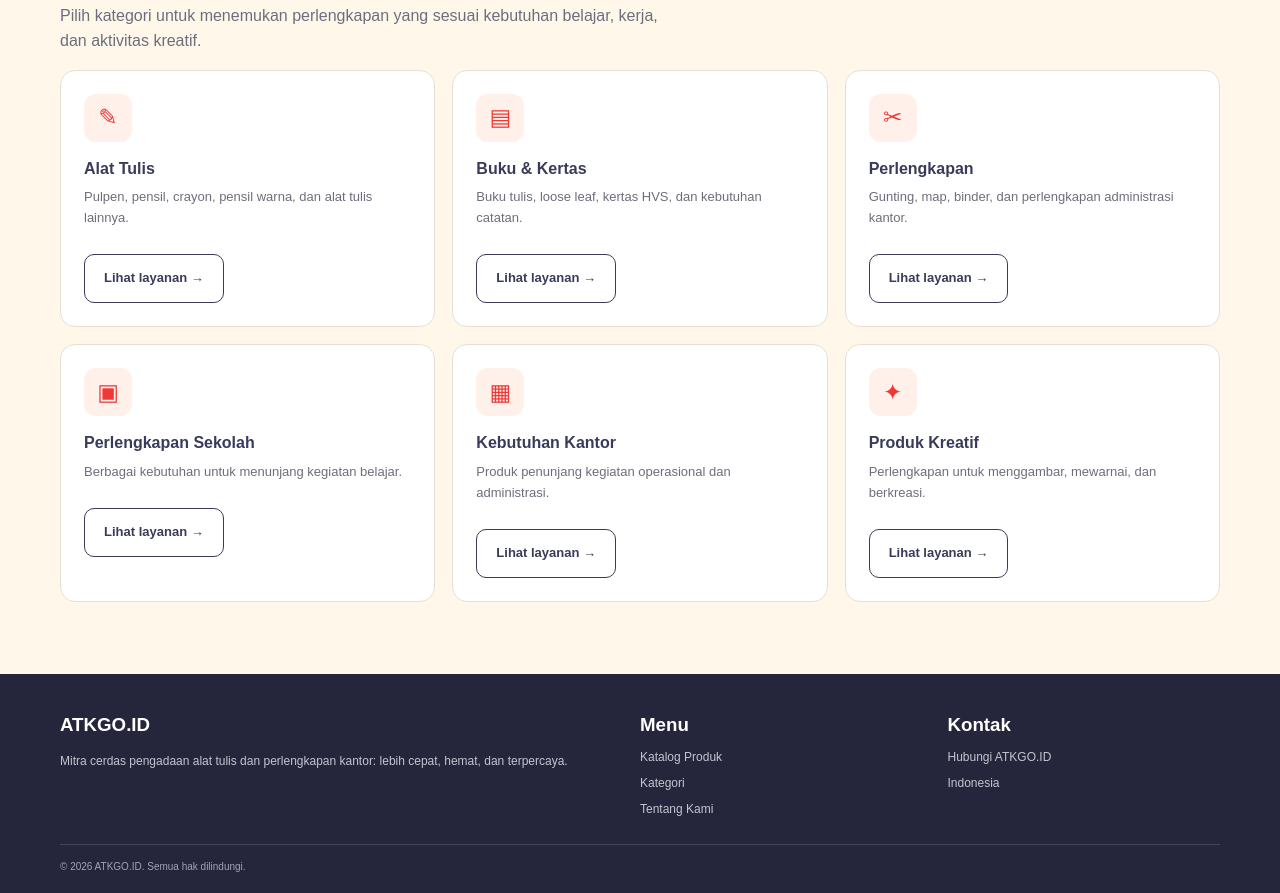
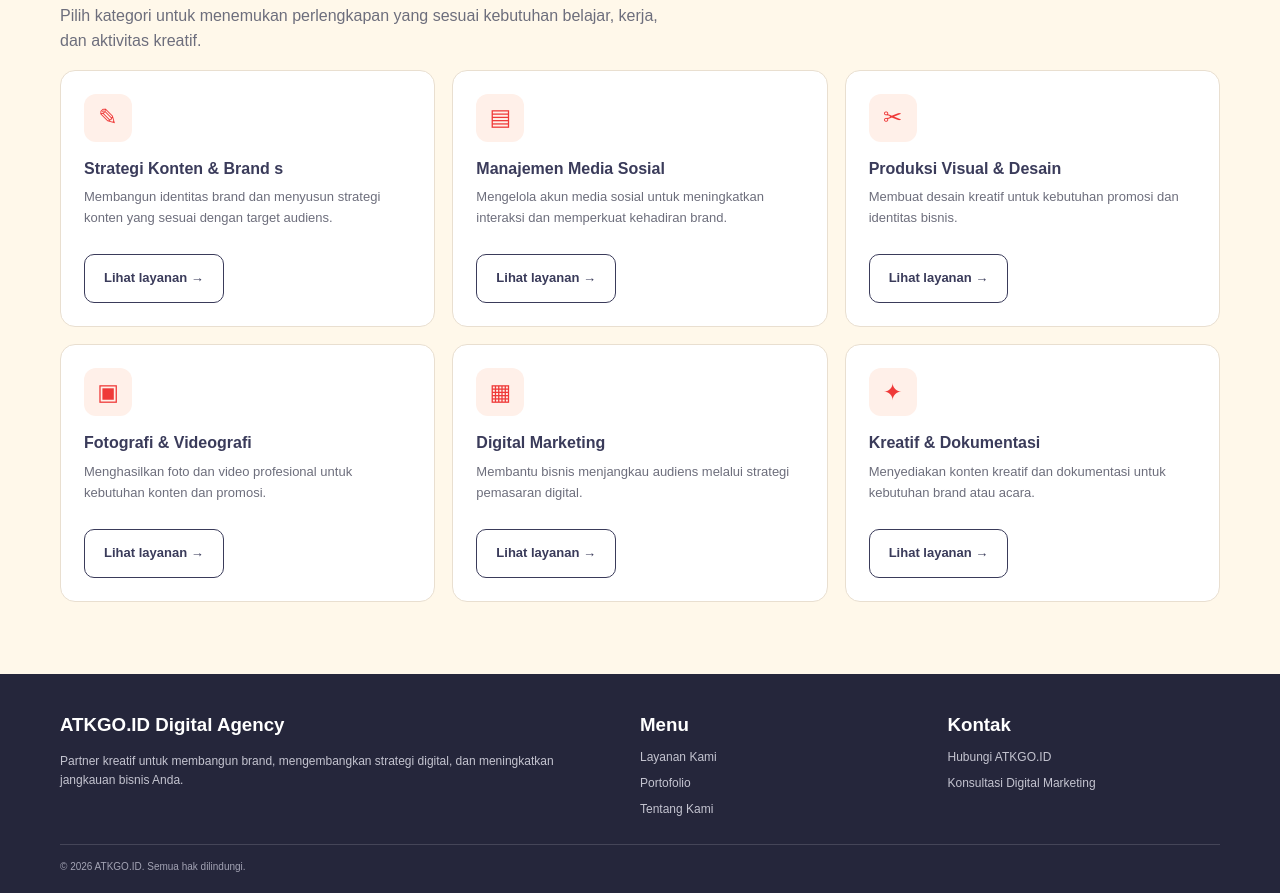
Before and after one commit to azizah015/atkgo, a plain HTML site: page kategori.html in a window 1280 px wide. Shown: the part 255-1148 px from the top of the page. Drawn offline with Linux system fonts and the light colour scheme.

Commit message:
Initial commit

```diff
--- a/kategori.html
+++ b/kategori.html
@@ -32,43 +32,43 @@
         <div class="grid">
           <article class="card">
             <div class="icon">✎</div>
-            <h3>Alat Tulis</h3>
-            <p>Pulpen, pensil, crayon, pensil warna, dan alat tulis lainnya.</p>
+            <h3>Strategi Konten &amp; Brand s</h3>
+            <p>Membangun identitas brand dan menyusun strategi konten yang sesuai dengan target audiens.</p>
             <br>
             <a class="btn btn-outline" href="produk.html">Lihat layanan →</a>
           </article>
           <article class="card">
             <div class="icon">▤</div>
-            <h3>Buku &amp; Kertas</h3>
-            <p>Buku tulis, loose leaf, kertas HVS, dan kebutuhan catatan.</p>
+            <h3>Manajemen Media Sosial</h3>
+            <p>Mengelola akun media sosial untuk meningkatkan interaksi dan memperkuat kehadiran brand.</p>
             <br>
             <a class="btn btn-outline" href="produk.html">Lihat layanan →</a>
           </article>
           <article class="card">
             <div class="icon">✂</div>
-            <h3>Perlengkapan</h3>
-            <p>Gunting, map, binder, dan perlengkapan administrasi kantor.</p>
+            <h3>Produksi Visual &amp; Desain </h3>
+            <p>Membuat desain kreatif untuk kebutuhan promosi dan identitas bisnis.</p>
             <br>
             <a class="btn btn-outline" href="produk.html">Lihat layanan →</a>
           </article>
           <article class="card">
             <div class="icon">▣</div>
-            <h3>Perlengkapan Sekolah</h3>
-            <p>Berbagai kebutuhan untuk menunjang kegiatan belajar.</p>
+            <h3>Fotografi &amp; Videografi</h3>
+            <p>Menghasilkan foto dan video profesional untuk kebutuhan konten dan promosi.</p>
             <br>
             <a class="btn btn-outline" href="produk.html">Lihat layanan →</a>
           </article>
           <article class="card">
             <div class="icon">▦</div>
-            <h3>Kebutuhan Kantor</h3>
-            <p>Produk penunjang kegiatan operasional dan administrasi.</p>
+            <h3>Digital Marketing</h3>
+            <p>Membantu bisnis menjangkau audiens melalui strategi pemasaran digital.</p>
             <br>
             <a class="btn btn-outline" href="produk.html">Lihat layanan →</a>
           </article>
           <article class="card">
             <div class="icon">✦</div>
-            <h3>Produk Kreatif</h3>
-            <p>Perlengkapan untuk menggambar, mewarnai, dan berkreasi.</p>
+            <h3>Kreatif &amp; Dokumentasi</h3>
+            <p>Menyediakan konten kreatif dan dokumentasi untuk kebutuhan brand atau acara.</p>
             <br>
             <a class="btn btn-outline" href="produk.html">Lihat layanan →</a>
           </article>
@@ -81,14 +81,14 @@
     <div class="wrap">
       <div class="footer-grid">
         <div>
-          <h3>ATKGO.ID</h3>
-          <p>Mitra cerdas pengadaan alat tulis dan perlengkapan kantor: lebih cepat, hemat, dan terpercaya.</p>
+          <h3>ATKGO.ID Digital Agency</h3>
+          <p>Partner kreatif untuk membangun brand, mengembangkan strategi digital, dan meningkatkan jangkauan bisnis Anda.</p>
         </div>
         <div>
           <h3>Menu</h3>
           <div class="footer-links">
-            <a href="produk.html">Katalog Produk</a>
-            <a href="kategori.html">Kategori</a>
+            <a href="produk.html">Layanan Kami</a>
+            <a href="kategori.html">Portofolio</a>
             <a href="tentang.html">Tentang Kami</a>
           </div>
         </div>
@@ -96,7 +96,7 @@
           <h3>Kontak</h3>
           <div class="footer-links">
             <a href="kontak.html">Hubungi ATKGO.ID</a>
-            <span>Indonesia</span>
+            <span>Konsultasi Digital Marketing</span>
           </div>
         </div>
       </div>
```
Also changed, not shown: index.html (+12 -16 lines), kontak.html (+10 -10 lines), produk.html (+5 -5 lines).
